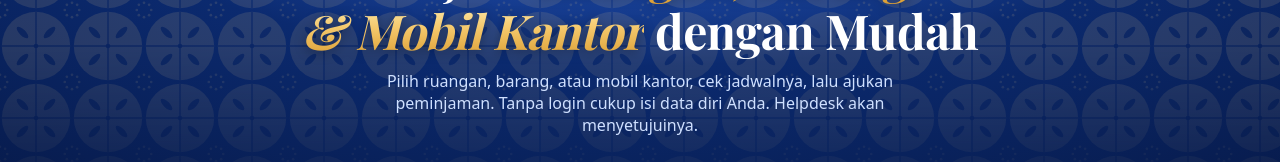
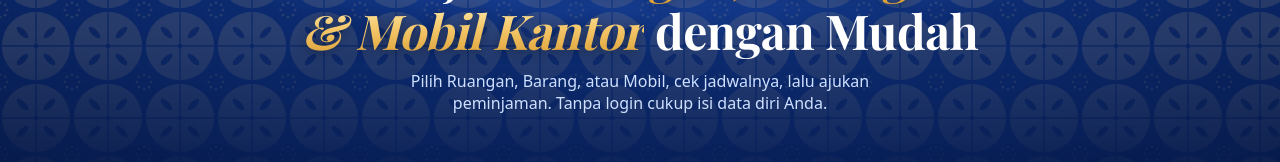
Before and after one commit to AbyanAruFarrel/bmnspace, a React (Vite) app in the folder Bookingku-baru/: page / in a window 1280 px wide. Shown: the part 204-366 px from the top of the page. Built offline with nearby package versions, Linux system fonts and the light colour scheme; no server answers; a web font is replaced by a local one.

Commit message:
Update KatalogPage.jsx

```diff
--- a/Bookingku-baru/src/Pages/Katalog/KatalogPage.jsx
+++ b/Bookingku-baru/src/Pages/Katalog/KatalogPage.jsx
@@ -101,7 +101,7 @@ export default function KatalogPage() {
       <section key={me ? "in" : "out"} className={`hero ${me ? "hero-animate" : ""}`}>
         {me && <span className="hero-hello"><span className="wave">👋</span> Halo, {displayName(me)}</span>}
         <h1>Pinjam <em>Ruangan, Barang<br />&amp; Mobil Kantor</em> dengan Mudah</h1>
-        <p>Pilih ruangan, barang, atau mobil kantor, cek jadwalnya, lalu ajukan peminjaman. Tanpa login cukup isi data diri Anda. Helpdesk akan menyetujuinya.</p>
+        <p>Pilih Ruangan, Barang, atau Mobil, cek jadwalnya, lalu ajukan peminjaman. Tanpa login cukup isi data diri Anda.</p>
       </section>
       <main className="container">
         <FilterBar f={f} setF={setF} />
```
